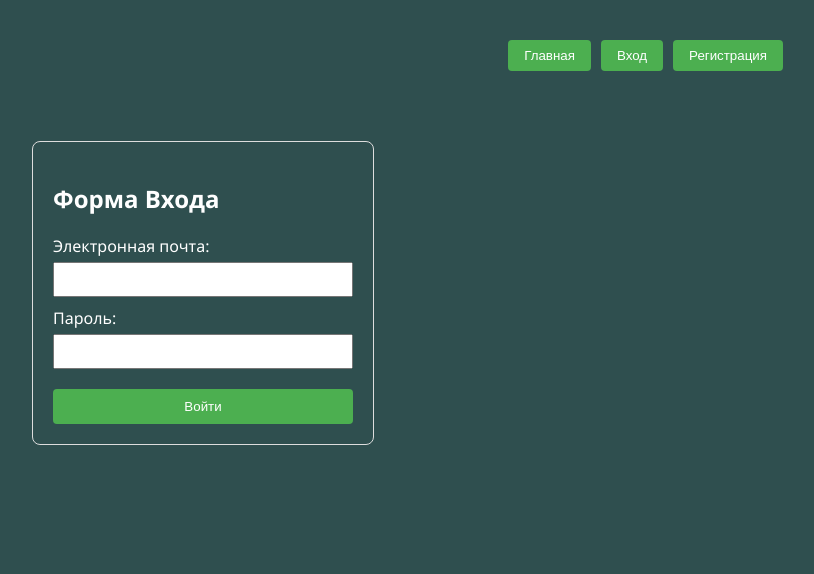
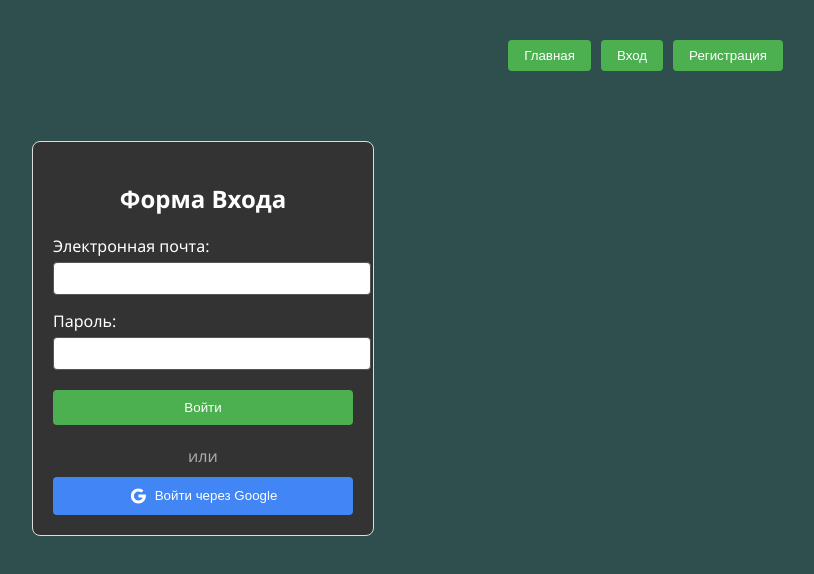
Before and after one commit to RICRamiel/CoopCode, a React (Create React App) app: page /login in a window 1280 px wide. Shown: the top 574 px of the page, without its empty margins (437-1251 px from the left). Built offline with nearby package versions, Linux system fonts and the light colour scheme.

Commit message:
oauth integration

```diff
--- a/src/components/CodeEditor.jsx
+++ b/src/components/CodeEditor.jsx
@@ -283,7 +283,6 @@ const CodeEditor = ({ roomId, userId }) => {
             ws.current.send(JSON.stringify({
                 type: 'CURSOR_UPDATE',
                 roomId,
-                userId,
                 position,
                 color: userColor
             }));
@@ -366,7 +365,6 @@ const CodeEditor = ({ roomId, userId }) => {
         const message = {
             type: 'APPLY_OPERATIONS',
             roomId,
-            userId,
             operations: ops,
             baseVersion: lastState.current.version
         };
@@ -404,17 +402,17 @@ const CodeEditor = ({ roomId, userId }) => {
 
     useEffect(() => {
         if (!isMountedRef.current) return;
-        if (!roomId || !userId) return;
+        if (!roomId) return;
 
-        const params = new URLSearchParams({ room: roomId, user: userId });
-        const wsUrl = `ws://192.168.0.114:8080/ws/code?${params.toString()}`;
+        const params = new URLSearchParams({ room: roomId });
+        const wsUrl = `ws://localhost:8080/ws/code?${params.toString()}`;
+        document.cookie = `AUTH_TOKEN=${localStorage.getItem("accessToken")}; path=/; SameSite=Lax`;
         ws.current = new WebSocket(wsUrl);
 
         ws.current.onopen = () => {
             ws.current.send(JSON.stringify({
                 type: 'REQUEST_STATE',
-                roomId,
-                userId
+                roomId
             }));
         };
 
@@ -437,16 +435,14 @@ const CodeEditor = ({ roomId, userId }) => {
                     if (message.newVersion != lastState.current.version + 1){
                         ws.current.send(JSON.stringify({
                             type: 'REQUEST_STATE',
-                            roomId,
-                            userId
+                            roomId
                         }));
                         break;
                     }
                     if (message.appliedOperationIds.some(id => !pendingChanges.current.some(op => op.id === id))){
                         ws.current.send(JSON.stringify({
                             type: 'REQUEST_STATE',
-                            roomId,
-                            userId
+                            roomId
                         }));
                         break;
                     }
@@ -467,8 +463,7 @@ const CodeEditor = ({ roomId, userId }) => {
 
                     ws.current.send(JSON.stringify({
                         type: 'REQUEST_STATE',
-                        roomId,
-                        userId
+                        roomId
                     }));
                     break;
 
@@ -478,8 +473,7 @@ const CodeEditor = ({ roomId, userId }) => {
                     if (message.newVersion != lastState.current.version + 1){
                         ws.current.send(JSON.stringify({
                             type: 'REQUEST_STATE',
-                            roomId,
-                            userId
+                            roomId
                         }));
                         break;
                     }
@@ -509,8 +503,8 @@ const CodeEditor = ({ roomId, userId }) => {
                         if (!codesMathing){
                             ws.current.send(JSON.stringify({
                                 type: 'REQUEST_STATE',
-                                roomId,
-                                userId
+                                roomId
+
                             }));
                         }
                     }
@@ -527,8 +521,8 @@ const CodeEditor = ({ roomId, userId }) => {
                     console.error("Server error:", message.reason);
                     ws.current.send(JSON.stringify({
                         type: 'REQUEST_STATE',
-                        roomId,
-                        userId
+                        roomId
+
                     }));
                     break;
 
@@ -562,8 +556,7 @@ const CodeEditor = ({ roomId, userId }) => {
                         if (!codesMathing){
                             ws.current.send(JSON.stringify({
                                 type: 'REQUEST_STATE',
-                                roomId,
-                                userId
+                                roomId
                             }));
                         }
                     }
--- a/src/components/LoginForm.jsx
+++ b/src/components/LoginForm.jsx
@@ -1,14 +1,37 @@
-import React, {useState} from 'react';
-import {useNavigate} from 'react-router-dom';
+import React, { useState, useEffect } from 'react';
+import { useNavigate } from 'react-router-dom';
 import BASE_URL from "../config/config";
 import axios from "axios";
-
 
 const LoginForm = () => {
     const [credentials, setCredentials] = useState({
         email: "", password: ""
-    })
+    });
+    const [error, setError] = useState('');
+    const navigate = useNavigate();
 
+    // Извлекаем токены из кук при загрузке
+    useEffect(() => {
+        const cookies = document.cookie.split(';');
+        const tokenCookies = cookies.filter(cookie =>
+            cookie.trim().startsWith('access_token=') ||
+            cookie.trim().startsWith('refresh_token=')
+        );
+
+        if (tokenCookies.length === 2) {
+            const accessToken = tokenCookies[0].split('=')[1];
+            const refreshToken = tokenCookies[1].split('=')[1];
+
+            localStorage.setItem('accessToken', accessToken);
+            localStorage.setItem('refreshToken', refreshToken);
+            localStorage.setItem("isAuth", "true");
+
+            document.cookie = 'access_token=; Path=/; Expires=Thu, 01 Jan 1970 00:00:01 GMT;';
+            document.cookie = 'refresh_token=; Path=/; Expires=Thu, 01 Jan 1970 00:00:01 GMT;';
+
+            navigate('/profile');
+        }
+    }, []);
 
     const handleChange = (e) => {
         setCredentials({
@@ -16,32 +39,32 @@ const LoginForm = () => {
         });
     };
 
-    const [error, setError] = useState('');
-    const navigate = useNavigate();
     const handleSubmit = async (e) => {
         e.preventDefault();
-        setError("")
+        setError("");
         try {
-            // Отправка запроса на сервер
             const response = await axios.post(BASE_URL + 'auth/login', credentials, {
-                headers: {'Content-Type': 'application/json'}
+                headers: { 'Content-Type': 'application/json' }
             });
 
-            // Сохранение токенов
-            const {accessToken, refreshToken} = response.data;
+            const { accessToken, refreshToken } = response.data;
             localStorage.setItem('accessToken', accessToken);
             localStorage.setItem('refreshToken', refreshToken);
-            localStorage.setItem("isAuth", "true")
-            // Перенаправление на защищенную страницу
+            localStorage.setItem("isAuth", "true");
+
             navigate('/profile');
         } catch (err) {
             setError(err.response?.data?.message || 'Ошибка авторизации');
         }
-
-        // navigate('/');
     };
 
-    return (<form onSubmit={handleSubmit} style={{
+    const handleGoogleLogin = () => {
+        // Полный редирект (не popup)
+        window.location.href = `${BASE_URL}auth/oauth2/authorization/google`;
+    };
+
+    return (
+        <form onSubmit={handleSubmit} style={{
             display: 'flex',
             flexDirection: 'column',
             maxWidth: '300px',
@@ -49,27 +72,31 @@ const LoginForm = () => {
             padding: '20px',
             border: '1px solid #ddd',
             borderRadius: '8px',
-        marginTop: '50px'
+            marginTop: '50px',
+            backgroundColor: '#333'
         }}>
-        <h2 style={{
-            color: "white"
-        }}>Форма Входа</h2>
-        {error && <div style={{color: 'red'}}>{error}</div>}
-        <label style={{marginBottom: '10px', color:"white"}}>
+            <h2 style={{ color: "white", textAlign: 'center' }}>Форма Входа</h2>
+            {error && <div style={{ color: 'red', textAlign: 'center' }}>{error}</div>}
+
+            <label style={{ marginBottom: '15px', color: 'white' }}>
                 Электронная почта:
                 <input
                     name="email"
-                type="text"
+                    type="email"
                     value={credentials.email}
                     onChange={handleChange}
                     required
                     style={{
-                    width: '100%', padding: '8px', marginTop: '5px', boxSizing: 'border-box'
+                        width: '100%',
+                        padding: '8px',
+                        marginTop: '5px',
+                        borderRadius: '4px',
+                        border: '1px solid #555'
                     }}
                 />
+            </label>
 
-        </label>
-        <label style={{marginBottom: '20px', color:"white"}}>
+            <label style={{ marginBottom: '20px', color: 'white' }}>
                 Пароль:
                 <input
                     name="password"
@@ -78,10 +105,15 @@ const LoginForm = () => {
                     onChange={handleChange}
                     required
                     style={{
-                    width: '100%', padding: '8px', marginTop: '5px', boxSizing: 'border-box'
+                        width: '100%',
+                        padding: '8px',
+                        marginTop: '5px',
+                        borderRadius: '4px',
+                        border: '1px solid #555'
                     }}
                 />
             </label>
+
             <button
                 type="submit"
                 style={{
@@ -90,12 +122,44 @@ const LoginForm = () => {
                     color: 'white',
                     border: 'none',
                     borderRadius: '4px',
-                cursor: 'pointer'
+                    cursor: 'pointer',
+                    marginBottom: '10px'
                 }}
             >
                 Войти
             </button>
-    </form>);
+
+            <div style={{ textAlign: 'center', color: '#aaa', margin: '10px 0' }}>или</div>
+
+            <button
+                type="button"
+                onClick={handleGoogleLogin}
+                style={{
+                    padding: '10px',
+                    backgroundColor: '#4285F4',
+                    color: 'white',
+                    border: 'none',
+                    borderRadius: '4px',
+                    cursor: 'pointer',
+                    display: 'flex',
+                    alignItems: 'center',
+                    justifyContent: 'center'
+                }}
+            >
+                <svg
+                    xmlns="http://www.w3.org/2000/svg"
+                    width="18"
+                    height="18"
+                    viewBox="0 0 24 24"
+                    fill="white"
+                    style={{ marginRight: '8px' }}
+                >
+                    <path d="M12.545 10.239v3.821h5.445c-0.712 2.315-2.647 3.972-5.445 3.972-3.332 0-6.033-2.701-6.033-6.032s2.701-6.032 6.033-6.032c1.498 0 2.866 0.549 3.921 1.453l2.814-2.814c-1.784-1.664-4.153-2.675-6.735-2.675-5.522 0-10 4.477-10 10s4.478 10 10 10c8.396 0 10-7.524 10-10 0-0.671-0.069-1.325-0.189-1.955h-9.811z" />
+                </svg>
+                Войти через Google
+            </button>
+        </form>
+    );
 };
 
 export default LoginForm;
--- a/src/config/config.js
+++ b/src/config/config.js
@@ -1,3 +1,3 @@
-const BASE_URL = 'http://192.168.0.114:8080/'
+const BASE_URL = 'http://localhost:8080/'
 
 export default BASE_URL
--- a/src/index.css
+++ b/src/index.css
@@ -11,3 +11,42 @@ code {
   font-family: source-code-pro, Menlo, Monaco, Consolas, 'Courier New',
     monospace;
 }
+
+.auth-form-container {
+  max-width: 400px;
+  margin: 2rem auto;
+  padding: 2rem;
+  border-radius: 8px;
+  box-shadow: 0 2px 10px rgba(0,0,0,0.1);
+}
+
+.google-login-btn {
+  display: flex;
+  align-items: center;
+  justify-content: center;
+  width: 100%;
+  padding: 0.75rem;
+  background: #4285F4;
+  color: white;
+  border: none;
+  border-radius: 4px;
+  cursor: pointer;
+  gap: 8px;
+}
+
+.auth-divider {
+  margin: 1rem 0;
+  text-align: center;
+  position: relative;
+}
+
+.auth-divider::before {
+  content: "";
+  position: absolute;
+  top: 50%;
+  left: 0;
+  right: 0;
+  height: 1px;
+  background: #ddd;
+  z-index: -1;
+}
```
Lines whose indentation alone changed are shown as unchanged.
